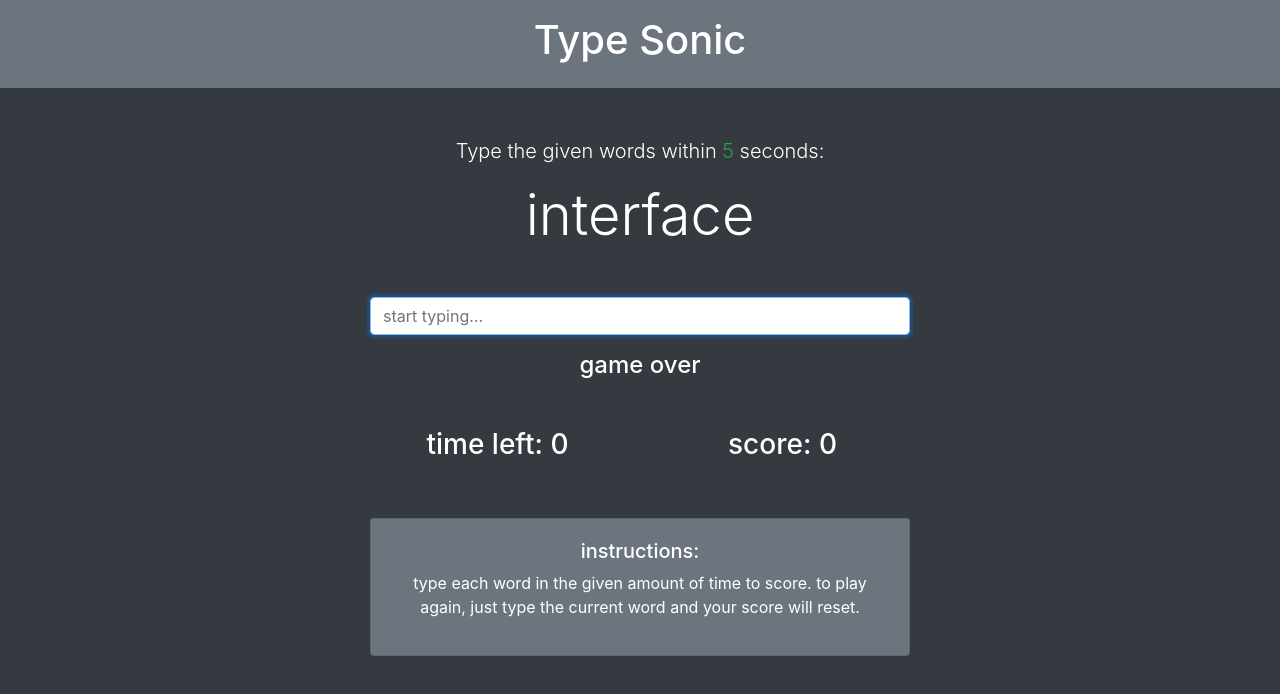
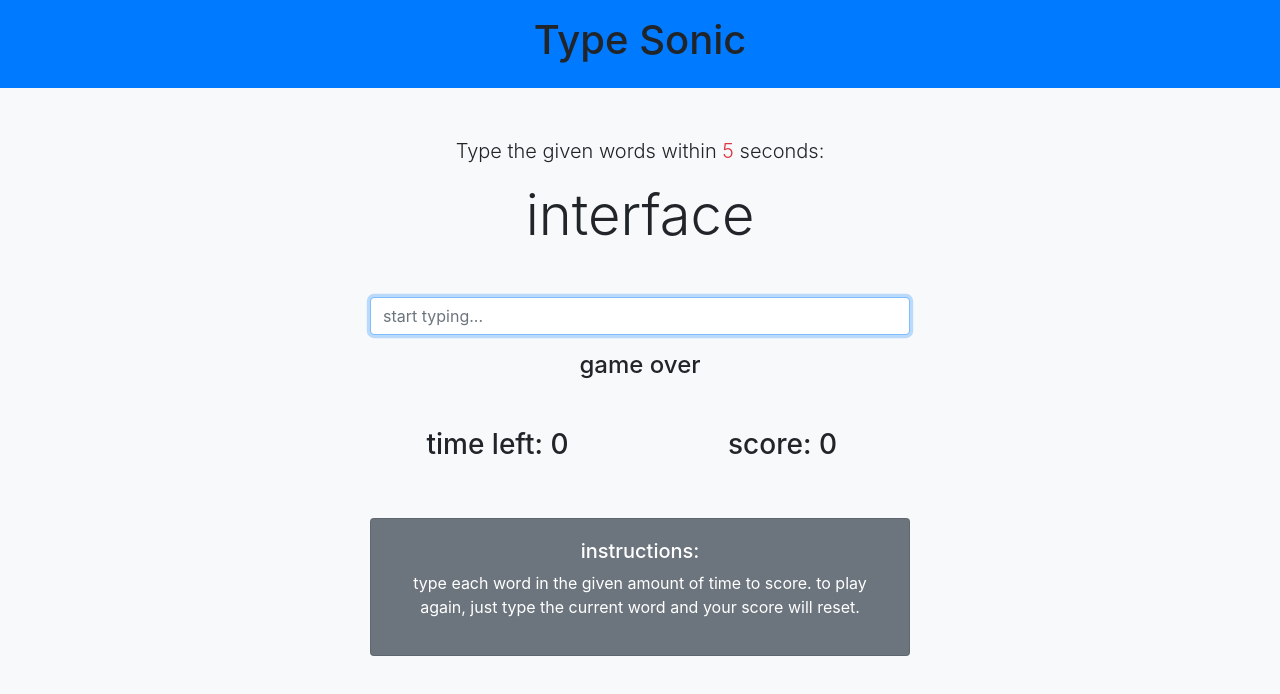
Before and after one commit to daks001/type-sonic, a plain HTML site: page index.html in a window 1280 px wide. Drawn offline with nearby package versions, Linux system fonts and the light colour scheme.

Commit message:
modified color combination

```diff
--- a/index.html
+++ b/index.html
@@ -7,15 +7,15 @@
  <link rel="icon" type="img/png" href="keyboard.png">
  <title>Type Sonic</title>
 </head>
-<body class="bg-dark text-white">
- <header class="bg-secondary text-center p-3 mb-5">
+<body class="bg-light text-black">
+ <header class="bg-primary text-center text-black p-3 mb-5">
   <h1>Type Sonic</h1>
  </header>
  <div class="container text-center">
   <!-- word and input -->
   <div class="row">
    <div class="col-md-6 mx-auto">
-    <p class="lead">Type the given words within <span class="text-success" id="seconds">5</span> seconds:</p>
+    <p class="lead">Type the given words within <span class="text-danger" id="seconds">5</span> seconds:</p>
     <h2 class="display-4 mb-5" id="current-word">hello</h2>
     <input type="text" class="form-control" placeholder="start typing..." id="word-input" autofocus>
     <h4 class="mt-3" id="message"></h4>
```
